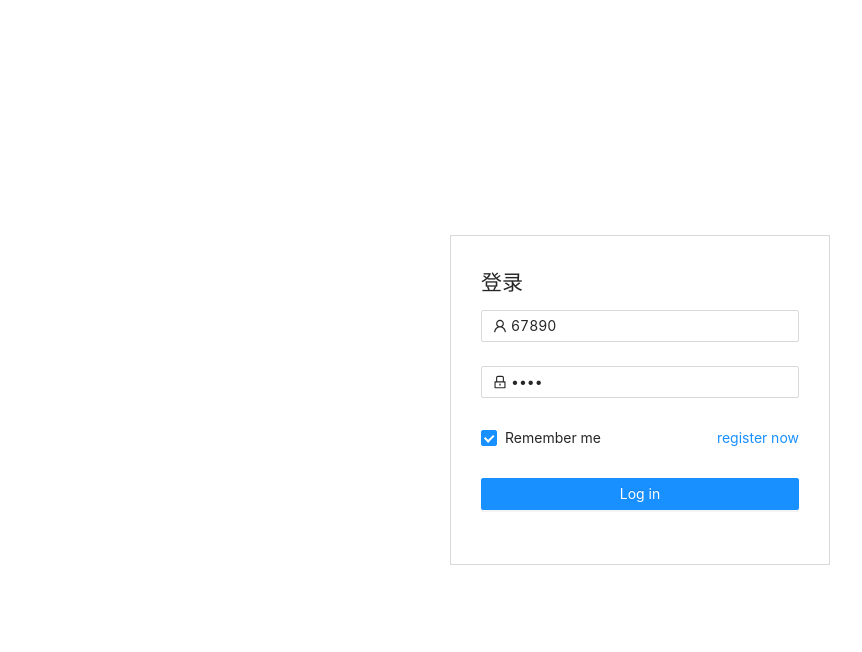
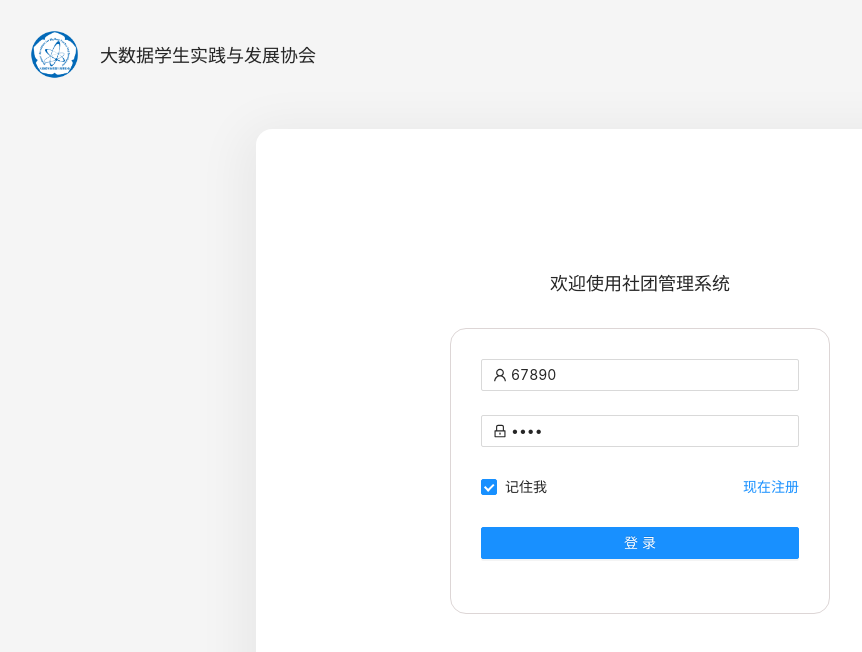
Before and after one commit to YingCholocate/association.github.io, a React (Create React App) app: page /login in a window 1280 px wide. Shown: the top 652 px of the page, without its empty margins (0-862 px from the left). Built offline with nearby package versions, Linux system fonts and the light colour scheme.

Commit message:
feat: 更新登录页面

```diff
--- a/package.json
+++ b/package.json
@@ -30,7 +30,9 @@
     "react-router-config": "^5.1.1",
     "react-router-dom": "^6.2.1",
     "react-scripts": "5.0.0",
+    "react-slick": "^0.29.0",
     "redux-persist": "^6.0.0",
+    "slick-carousel": "^1.8.1",
     "source-map-loader": "^4.0.1",
     "superagent": "^7.1.1",
     "ts-loader": "^9.4.1",
--- a/src/pages/login/QrCodeFrom.tsx
+++ /dev/null
@@ -1,6 +0,0 @@
-import React from 'react';
-
-// 使用二维码进行登录
-export default function QrCodeForm() {
-  return <>ddd</>;
-}
--- /dev/null
+++ b/src/pages/login/components/LoginForm.tsx
@@ -0,0 +1,92 @@
+import React from 'react';
+import { Form, Input, Button, Checkbox, message } from 'antd';
+import { UserOutlined, LockOutlined } from '@ant-design/icons';
+import { NavLink, useNavigate } from 'react-router-dom';
+import { setCache } from '@/utils/cache/session';
+import { getAuth, IResult } from '@/api/User';
+import { mockurl } from '@/utils/commonurl';
+import style from '../login.module.css';
+
+export default function LoginForm(props) {
+  const navigate = useNavigate();
+  const onFinish = (formValues) => {
+    getAuth(formValues).then((res: IResult) => {
+      const mockurl1 = '/mock';
+      const mockBoolean = mockurl.match(mockurl1) !== null;
+      const result = mockBoolean ? res : res.data;
+      if (!result) {
+        message.error('账号或密码不匹配');
+      } else {
+        if (formValues.remeber) {
+          setCache('token', JSON.stringify(res.token));
+        } else {
+          localStorage.setItem('token', JSON.stringify(res.token));
+        }
+        localStorage.setItem('userInfo', JSON.stringify(result));
+        navigate('/');
+        window.location.reload();
+      }
+    });
+  };
+
+  return (
+    <div {...props}>
+      {/* <h2>登录</h2> */}
+      <Form
+        name="normal_login"
+        className="login-form"
+        initialValues={{
+          remember: true,
+          number: '67890',
+          password: '3456',
+        }}
+        onFinish={onFinish}
+      >
+        <Form.Item
+          name="number"
+          rules={[
+            {
+              required: true,
+              message: '请输入学号!',
+            },
+          ]}
+        >
+          <Input
+            prefix={<UserOutlined className="site-form-item-icon" />}
+            type="number"
+            placeholder="学号"
+          />
+        </Form.Item>
+        <Form.Item
+          name="password"
+          rules={[
+            {
+              required: true,
+              message: '请输入Password!',
+            },
+          ]}
+        >
+          <Input
+            prefix={<LockOutlined className="site-form-item-icon" />}
+            type="password"
+            placeholder="Password"
+          />
+        </Form.Item>
+        <Form.Item>
+          <Form.Item name="remember" valuePropName="checked" noStyle>
+            <Checkbox>记住我</Checkbox>
+          </Form.Item>
+          <NavLink className={style.toregister} to="/register">
+            现在注册
+          </NavLink>
+        </Form.Item>
+
+        <Form.Item>
+          <Button type="primary" htmlType="submit" className={style.loginformbtn}>
+            登录
+          </Button>
+        </Form.Item>
+      </Form>
+    </div>
+  );
+}
--- a/src/pages/login/index.tsx
+++ b/src/pages/login/index.tsx
@@ -1,93 +1,27 @@
 import React from 'react';
 import style from './login.module.css';
-import { Form, Input, Button, Checkbox, message } from 'antd';
-import { UserOutlined, LockOutlined } from '@ant-design/icons';
-import { NavLink, useNavigate } from 'react-router-dom';
-import { setCache } from '@/utils/cache/session';
-import { getAuth, IResult } from '@/api/User';
-import { mockurl } from '@/utils/commonurl';
+import { Image } from 'antd';
+import path from '@/assets/photologo.png';
+
+import LoginForm from './components/LoginForm';
+
+// import LoginForm from './components/LoginForm';
+// import Register from '../register/register';
 
 export default function Login() {
-  const navigate = useNavigate();
-  const onFinish = (formValues) => {
-    getAuth(formValues).then((res: IResult) => {
-      const mockurl1 = '/mock';
-      const mockBoolean = mockurl.match(mockurl1) !== null;
-      const result = mockBoolean ? res : res.data;
-      if (!result) {
-        message.error('账号或密码不匹配');
-      } else {
-        if (formValues.remeber) {
-          setCache('token', JSON.stringify(res.token));
-        } else {
-          localStorage.setItem('token', JSON.stringify(res.token));
-        }
-        localStorage.setItem('userInfo', JSON.stringify(result));
-        navigate('/');
-      }
-    });
-  };
   return (
     <div className={style.container}>
-      <div className={style.formcontainer}>
-        <h2>登录</h2>
-
-        <Form
-          name="normal_login"
-          className="login-form"
-          initialValues={{
-            remember: true,
-            number: '67890',
-            password: '3456',
-          }}
-          onFinish={onFinish}
-        >
-          <Form.Item
-            name="number"
-            rules={[
-              {
-                required: true,
-                message: '请输入学号!',
-              },
-            ]}
-          >
-            <Input
-              prefix={<UserOutlined className="site-form-item-icon" />}
-              type="number"
-              placeholder="学号"
-            />
-          </Form.Item>
-          <Form.Item
-            name="password"
-            rules={[
-              {
-                required: true,
-                message: '请输入Password!',
-              },
-            ]}
-          >
-            <Input
-              prefix={<LockOutlined className="site-form-item-icon" />}
-              type="password"
-              placeholder="Password"
-            />
-          </Form.Item>
-          <Form.Item>
-            <Form.Item name="remember" valuePropName="checked" noStyle>
-              <Checkbox>Remember me</Checkbox>
-            </Form.Item>
-
-            <NavLink className={style.toregister} to="/register">
-              register now
-            </NavLink>
-          </Form.Item>
-
-          <Form.Item>
-            <Button type="primary" htmlType="submit" className={style.loginformbtn}>
-              Log in
-            </Button>
-          </Form.Item>
-        </Form>
+      <div className={style.logo}>
+        <Image width={50} src={path} preview={false} />
+        <span className={style.logoText}>大数据学生实践与发展协会</span>
+      </div>
+      <div className={style.bgContainer}>
+        <div className={style.bgColor}>
+          <span className={style.title}>欢迎使用社团管理系统</span>
+          <div className={style.formcontainer}>
+            <LoginForm />
+          </div>
+        </div>
       </div>
     </div>
   );
--- a/src/pages/login/login.module.css
+++ b/src/pages/login/login.module.css
@@ -1,29 +1,70 @@
+.container {
+    width: 100vw;
+    height: 100vh;
+    display: flex;
+    flex-direction: column;
+    background-color: whitesmoke;
+}
 
-.container{
-    width:100vw;
-    height:100vh;
-    display:flex;
+.logo {
+    margin-top: 20px;
+    margin-left: 20px;
+    font-size: large;
+    padding: 10px;
+}
+
+.logoText {
+    margin-left: 20px;
+}
+
+.tabscontainer {
+    width: 300px;
+}
+
+.loginform {
+    width: auto;
+    margin: 10px;
+}
+
+.bgContainer {
+    display: flex;
     flex-direction: column;
     align-items: center;
     justify-content: center;
+    width: 100%;
+    height: 100%;
+}
 
+.bgColor {
+    width: 60%;
+    height: 90%;
+    background-color: white;
+    box-shadow: 0px 12px 48px 16px rgba(0, 0, 0, 0.05);
+    display: flex;
+    flex-direction: column;
+    align-items: center;
+    justify-content: center;
+    border-radius: 16px;
 }
-.tabscontainer{
-    width: 300px;
+
+.title {
+    font-size: large;
+    margin-bottom: 20px;
 }
-.loginform{
-    width: auto;
-    margin:10px;
+
+.formcontainer {
+    border: 1px solid rgb(221, 214, 214);
+    margin: 10px;
+    padding: 30px;
+    width: 380px;
+    border-radius: 16px;
+    background-color: white;
 }
-.formcontainer{
-    border: 1px solid rgb(221, 216, 216);
-    margin:10px;
-    padding: 30px;
-    width:380px;
-}
-.toregister{
+
+.toregister {
     float: right;
 }
-.loginformbtn{
+
+.loginformbtn {
     width: 100%;
 }
```
Also changed, not shown: 1 other file (tests, documents, lock files or other folders).
